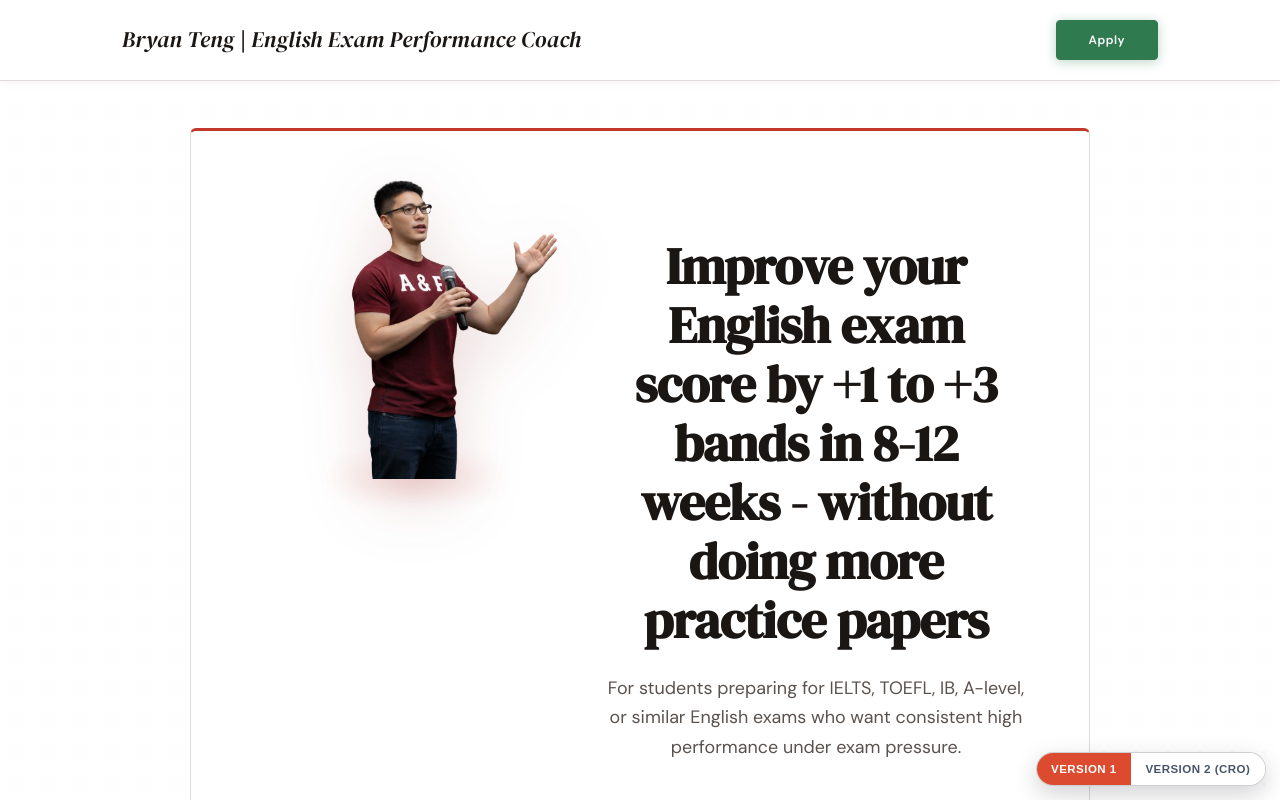
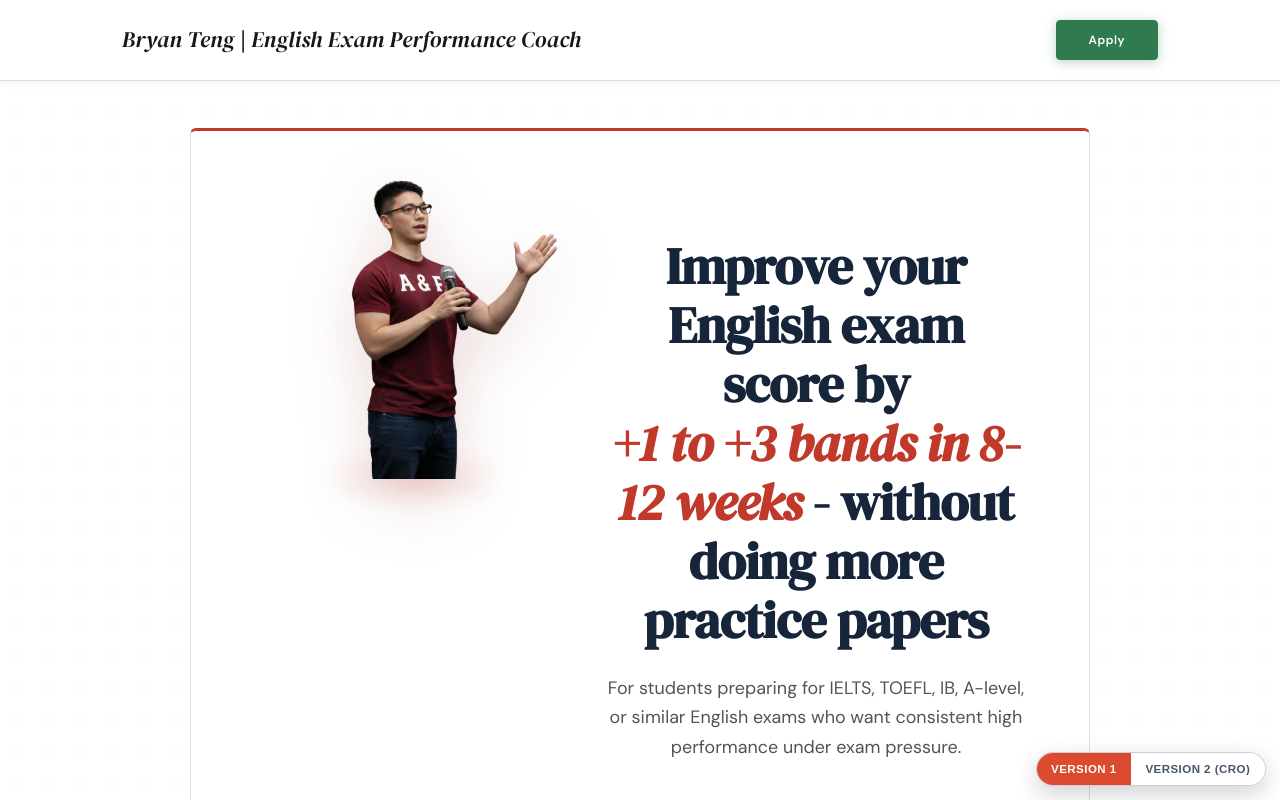
Before and after one commit to zakmero/bryan-coaching-site, a React (Vite) app: page / in a window 1280 px wide. Shown: the top 800 px of the page. Built offline with nearby package versions, Linux system fonts and the light colour scheme.

Commit message:
Style V1 hero title with accent highlight

```diff
--- a/src/AppV2Original.jsx
+++ b/src/AppV2Original.jsx
@@ -223,8 +223,9 @@ const Hero = () => (
           </div>
           <div className="v2-hero-copy v2-text-center">
           <h1 className="v2-animate-fade-up v2-delay-100"
-              style={{ fontFamily: 'var(--v2-font-heading)', fontSize: 'clamp(2.5rem, 4vw, 4.5rem)', lineHeight: 1.15, fontWeight: 700, marginBottom: '1.5rem', color: 'var(--v2-text-primary)' }}>
-            Improve your English exam score by +1 to +3 bands in 8-12 weeks - without doing more practice papers
+              style={{ fontFamily: 'var(--v2-font-heading)', fontSize: 'clamp(2.5rem, 4vw, 4.5rem)', lineHeight: 1.15, fontWeight: 700, marginBottom: '1.5rem', color: '#16253a' }}>
+            Improve your English exam score by <br />
+            <span className="v2-title-accent">+1 to +3 bands in 8-12 weeks</span> - without doing more practice papers
           </h1>
           <p className="v2-hero-subtitle v2-animate-fade-up v2-delay-200">
             For students preparing for IELTS, TOEFL, IB, A-level, or similar English exams who want consistent high performance under exam pressure.
--- a/src/indexV2.css
+++ b/src/indexV2.css
@@ -379,6 +379,11 @@ object {
   font-size: clamp(1rem, 1.4vw, 1.12rem);
   line-height: 1.65;
   color: var(--v2-text-secondary);
+}
+
+.v2-title-accent {
+  color: var(--v2-accent);
+  font-style: italic;
 }
 
 .v2-hero-authority-inline {
```
